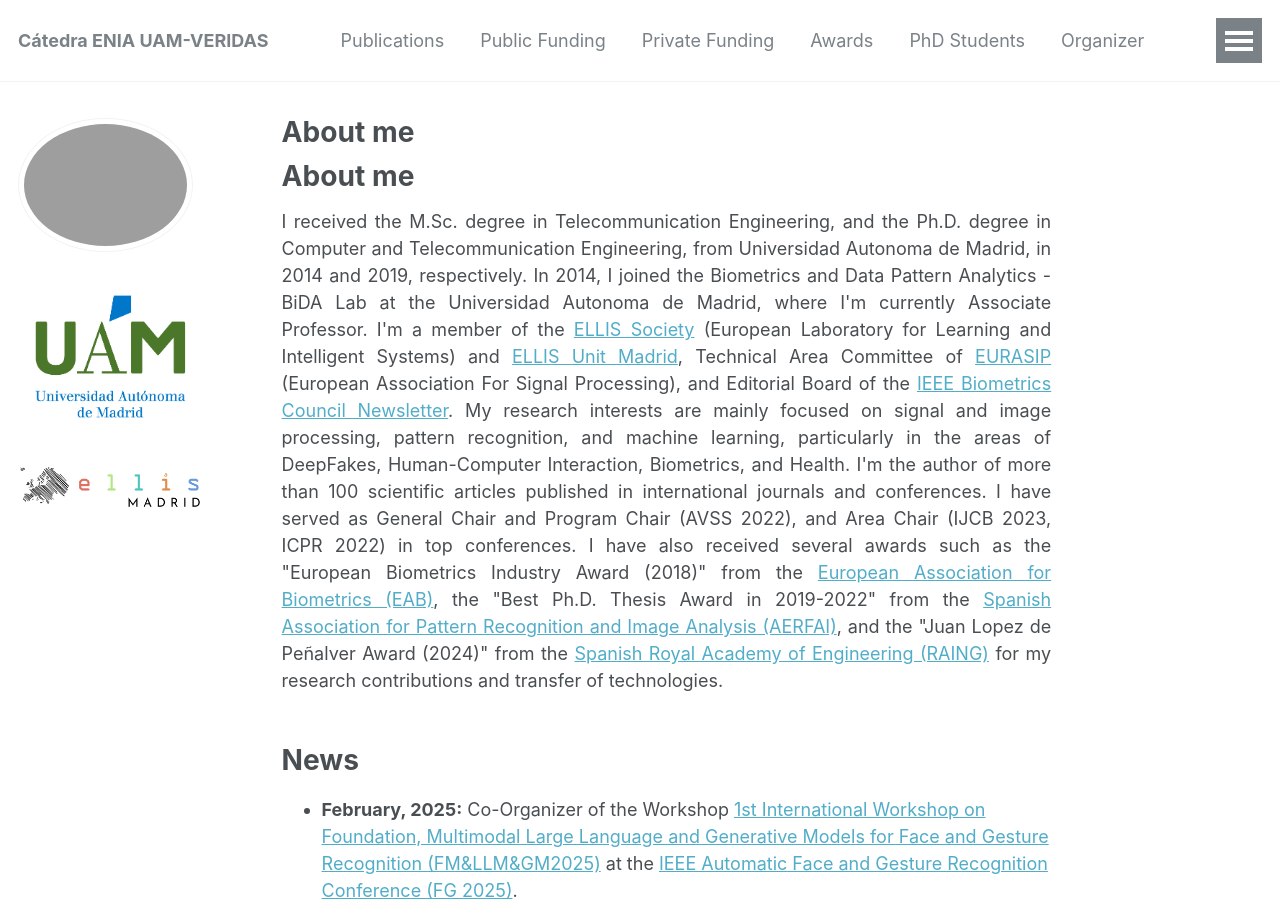
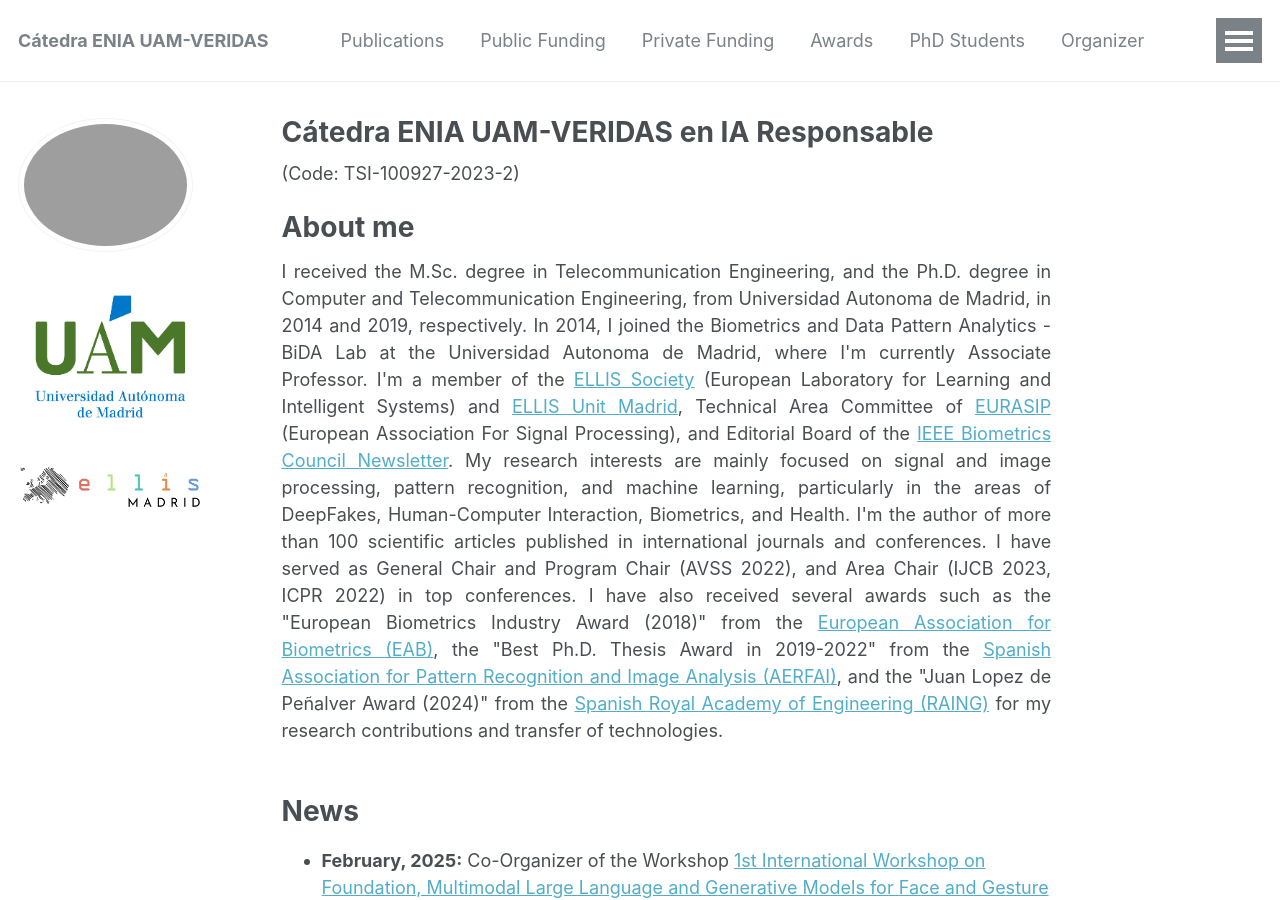
Before and after one commit to catedraeniauam/catedraeniauam.github.io, a Jekyll site: the page built from _pages/about.md, in a window 1280 px wide and 900 px high. Built offline with Jekyll 4.4.1, drawn with Linux system fonts in a browser that asks for light colours; our own code applies the rules of GitHub Pages for plain Markdown files.

```diff
--- a/_pages/about.md
+++ b/_pages/about.md
@@ -1,14 +1,13 @@
 ---
 permalink: /
-title: """Cátedra ENIA UAM-VERIDAS en IA Responsable
-(Code: TSI-100927-2023-2)."""
+title: "Cátedra ENIA UAM-VERIDAS en IA Responsable"
 author_profile: true
 redirect_from:
   - /about/
   - /about.html
 ---
 
-
+(Code: TSI-100927-2023-2)
 
 About me
 ======
```
